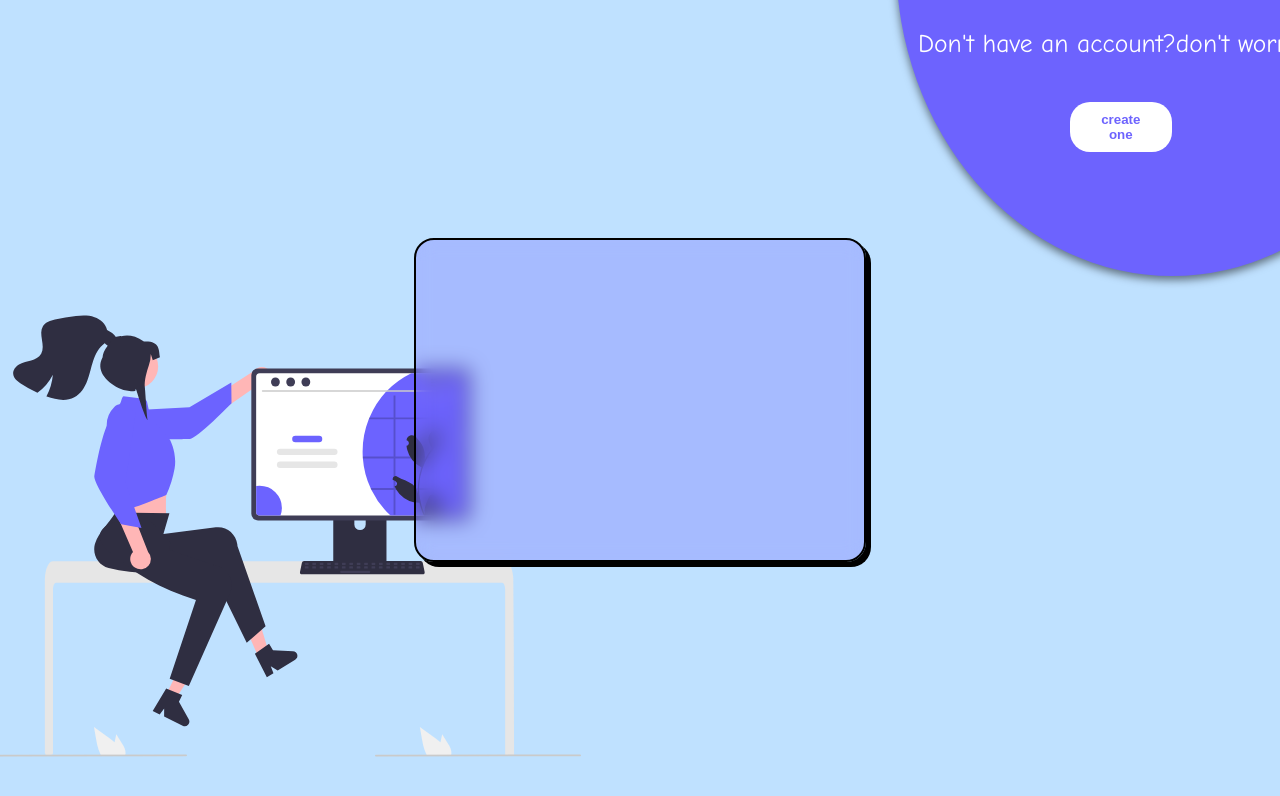
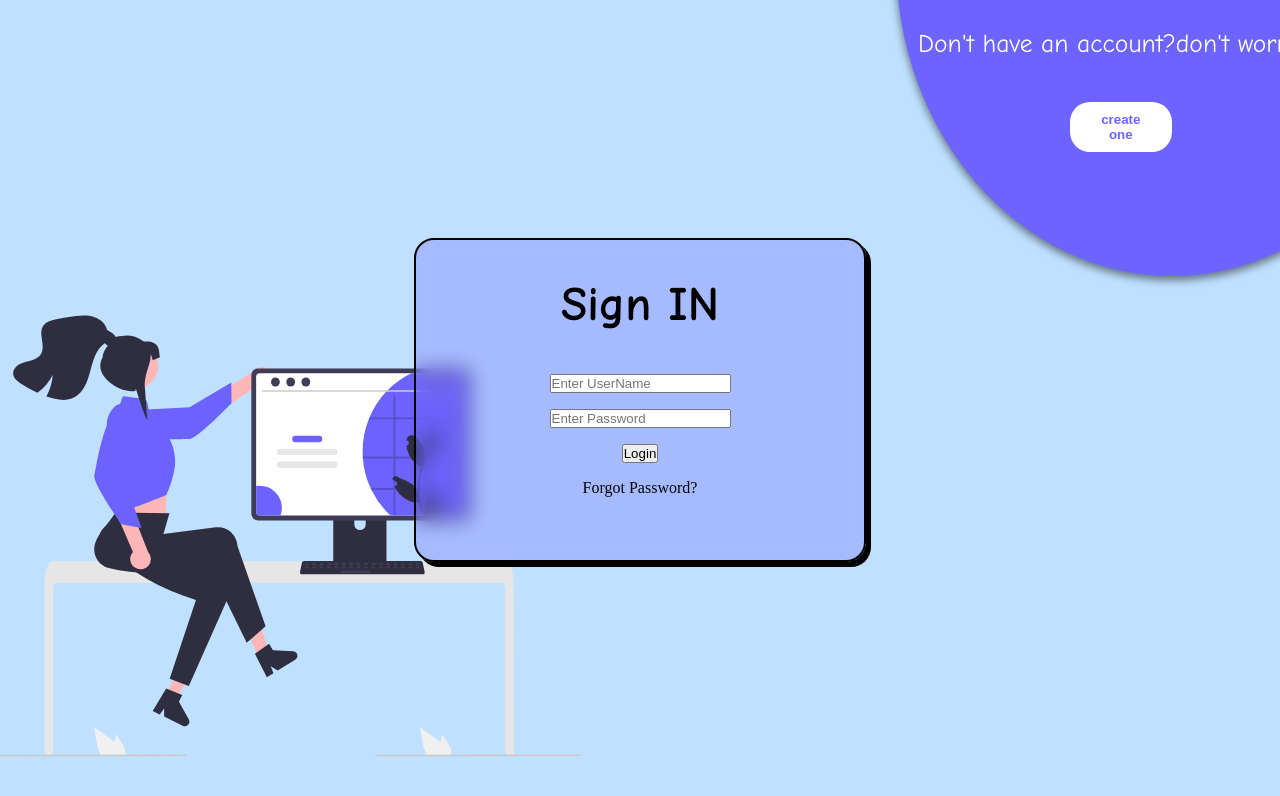
Before and after one commit to Nitheesh-Purnanand/login-interface, a plain HTML site: page index.html in a window 1280 px wide. Drawn offline with Linux system fonts and the light colour scheme.

Commit message:
buttons not working,sign in info added

```diff
--- a/index.html
+++ b/index.html
@@ -10,7 +10,13 @@
 <div class="bubble-wrapper">
     <img src="/images/undraw_designer_life_re_6ywf.svg" class="desk">
 
-   <div class="container sign_in"></div>
+   <div class="container sign_in">
+    <div class="sign_in_title">Sign IN</div>
+    <input type="text"class="sign_in_username" placeholder="Enter UserName">
+    <input type="password" class="sign_in_password" placeholder="Enter Password">
+    <button class="login">Login</button>
+    <p class="forgot_password">Forgot Password?</p>
+   </div>
    <div class="wrapper">
     <div class="text">Don't have an account?don't worry</div>
     <button  class="create_button">
--- a/style.css
+++ b/style.css
@@ -121,6 +121,25 @@ padding: 0px;
     }
 }
 
+.sign_in{
+    display: flex;
+    justify-content: center;
+    align-items: center;
+    flex-direction: column;
+    gap: 5%;
+}
+.sign_in_title{
+    font-size: 3rem;
+    position: relative;
+    top: -8%;
+    font-family: "Comic Neue";
+    font-style: normal;
+    font-weight: 700;
+}
+.sign_in_username{
+    outline: none;
+}
+
 @media  screen and (max-width : 600px){
     .container{
         top: 45%;
```
